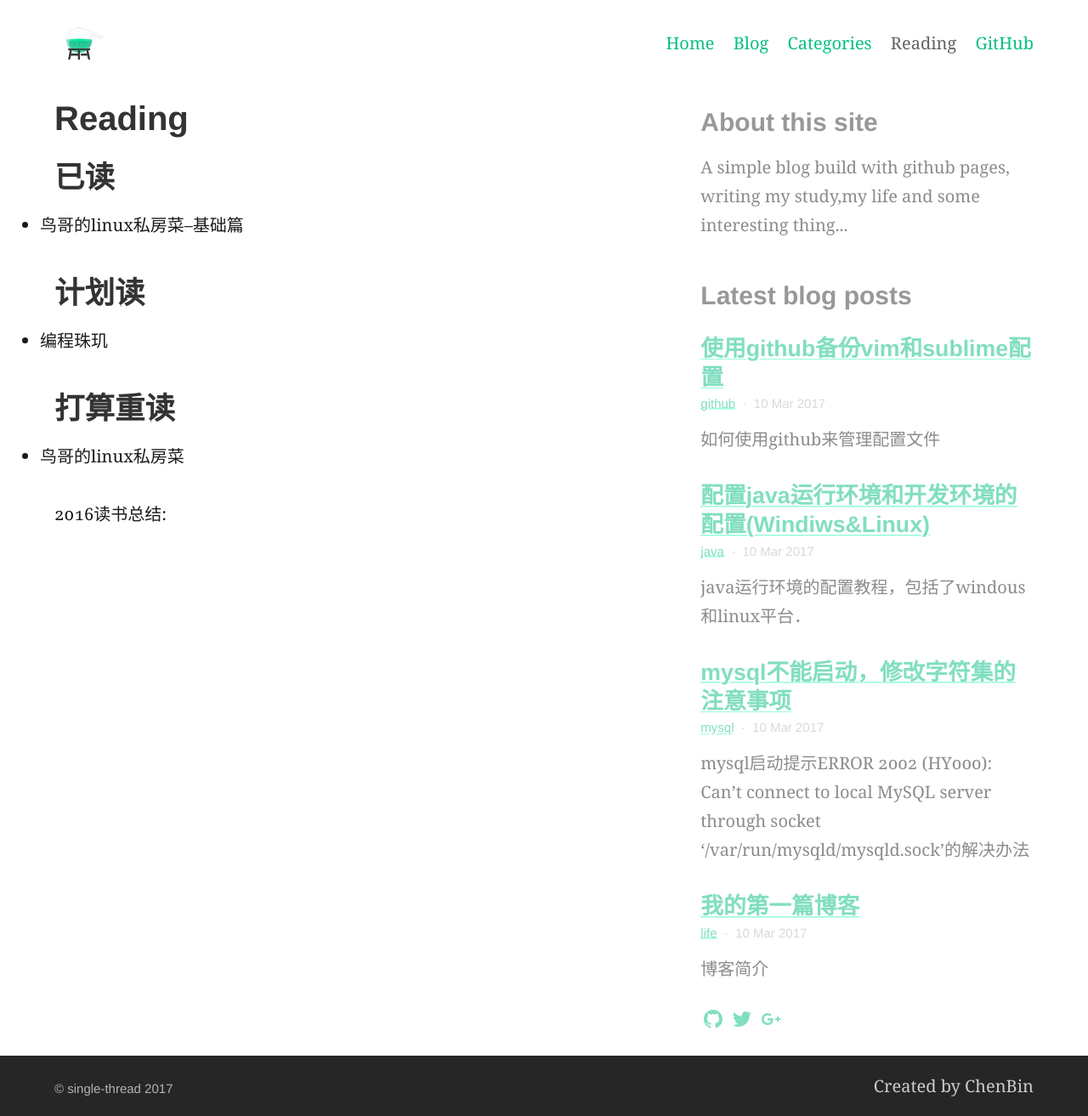
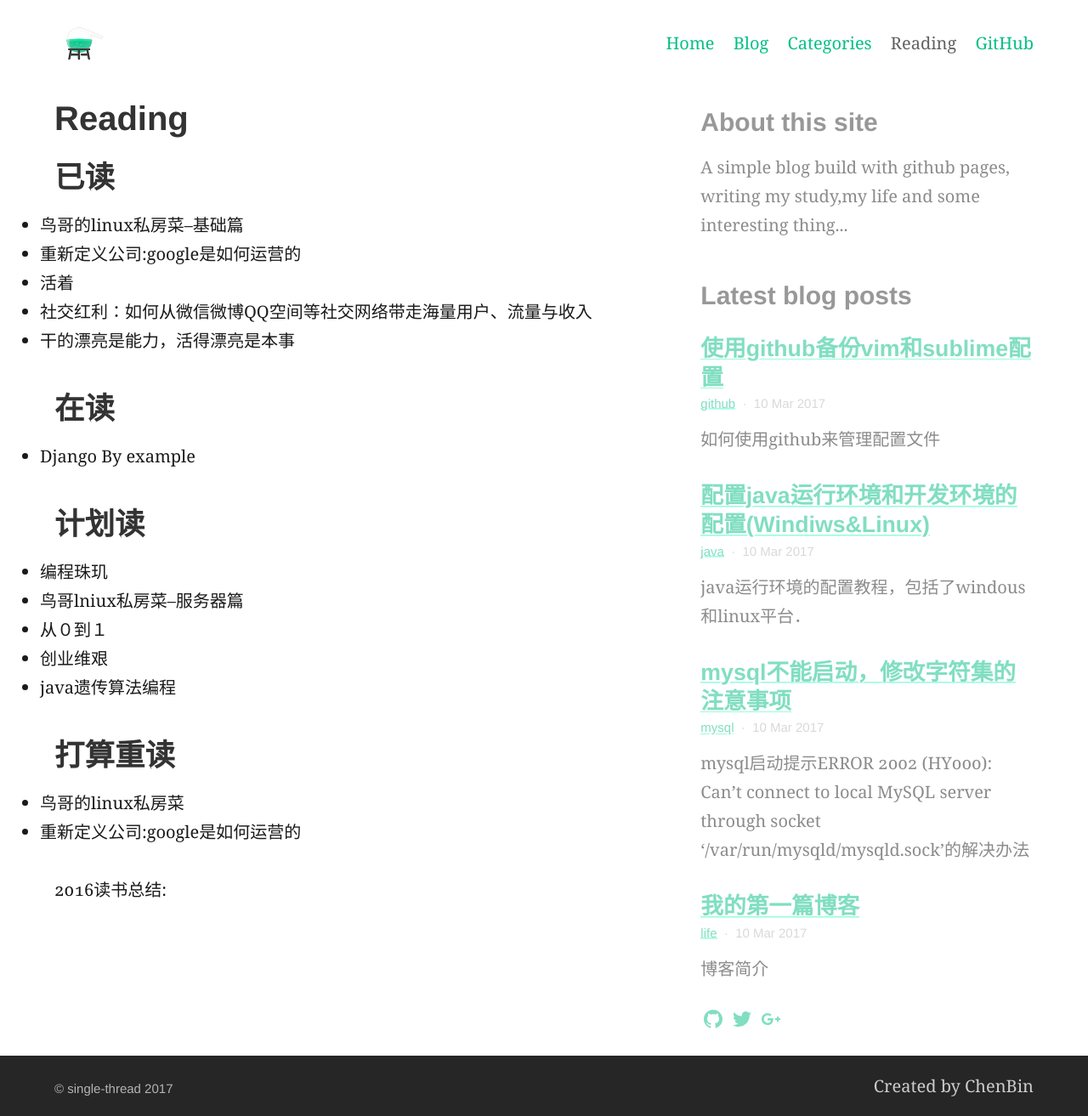
Before and after one commit to DrCBin/DrCBin.github.io, a Jekyll site: the page built from reading.md, in a window 1280 px wide. Shown: the whole page at 85% size. Built offline with Jekyll 4.4.1, drawn with Linux system fonts in a browser that asks for light colours.

Commit message:
chage reading page

```diff
--- a/reading.md
+++ b/reading.md
@@ -7,11 +7,23 @@
 ## 已读
 
 > - 鸟哥的linux私房菜--基础篇
+> - 重新定义公司:google是如何运营的
+> - 活着
+> - 社交红利：如何从微信微博QQ空间等社交网络带走海量用户、流量与收入
+> - 干的漂亮是能力，活得漂亮是本事
+
+## 在读
+> - Django By example
 
 ## 计划读
 > - 编程珠玑
+> - 鸟哥lniux私房菜--服务器篇
+> - 从０到１
+> - 创业维艰
+> - java遗传算法编程
 
 ## 打算重读
 > - 鸟哥的linux私房菜
+> - 重新定义公司:google是如何运营的
 
 2016读书总结:
```
